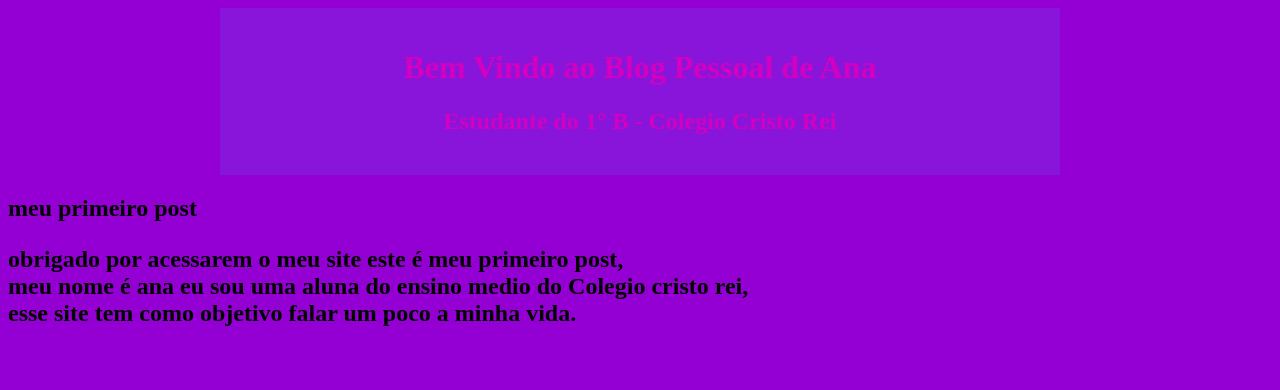
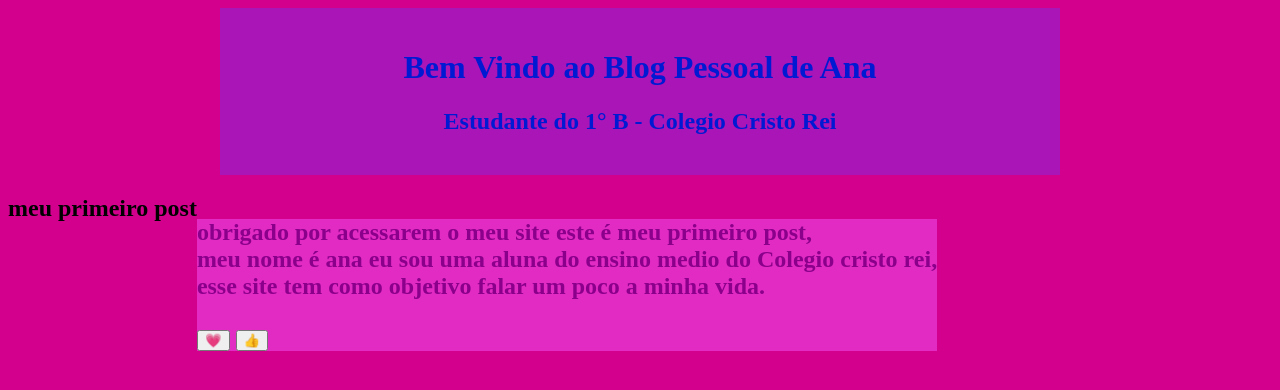
Before and after one commit to anaoliveirarosa12-art/teste-1-B, a plain HTML site: page index.html in a window 1280 px wide. Drawn offline with Linux system fonts and the light colour scheme.

Commit message:
mudamos a cor do treco e adicionamos botoes de curtidas

```diff
--- a/index.html
+++ b/index.html
@@ -17,7 +17,9 @@
 <p>obrigado por acessarem o meu site este é meu primeiro post,<br> meu nome é ana eu sou uma aluna  do ensino medio do Colegio cristo rei,<br> esse site tem como objetivo falar um poco
     a minha vida.
 </p>
-        <article>
+       <button>💗</button>
+       <button>👍</button>
+<article>
 <main>
 </body>
 </html>
--- a/style.css
+++ b/style.css
@@ -1,11 +1,18 @@
 body{
-      background-color: darkviolet;
+      background-color: rgb(211, 0, 141);
 }
 header{
       background-color: rgba(125, 43, 226, 0.489);
-color: rgb(211, 0, 193);
+color: rgb(0, 25, 211);
 text-align: center;
 max-width: 800px;
 margin: 0 auto;
 padding: 20px
 }
+main{
+display: flex;
+}
+article{
+       background-color: rgb(226, 43, 195);
+     color: darkmagenta;
+    text-align: justify;
```
